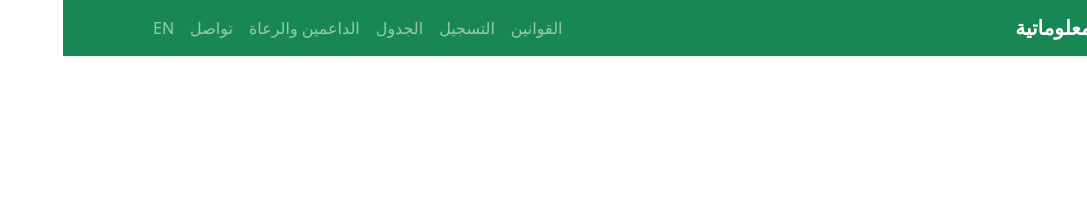
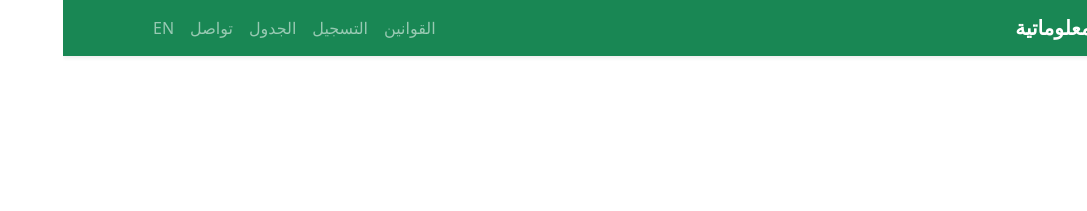
Before and after one commit to Saudi-olympiad-in-informatics/Website, a Jekyll site: the page built from root/index.md, in a window 1280 px wide. Shown: the top 211 px of the page, without its empty margins (193-1280 px from the left). Built offline with Jekyll 4.4.1, drawn with Linux system fonts in a browser that asks for light colours; our own code applies the rules of GitHub Pages for plain Markdown files.

Commit message:
Update default.html

```diff
--- a/root/_layouts/default.html
+++ b/root/_layouts/default.html
@@ -30,7 +30,7 @@ layout: base
                 <li class="nav-item"><a class="nav-link {% if page.id == 'schedule' %} active {% endif %}" href="/schedule">الجدول</a></li>
                 <!-- <li class="nav-item"><a class="nav-link {% if page.id == 'tasks' %} active {% endif %}" href="/tasks">المسائل</a></li> -->
                 <!-- <li class="nav-item"><a class="nav-link {% if page.id == 'results' %} active {% endif %}" href="/results">النتائج</a></li> -->
-                <li class="nav-item"><a class="nav-link {% if page.id == 'sponsors' %} active {% endif %}" href="/sponsors">الداعمين والرعاة</a></li>
+<!--                 <li class="nav-item"><a class="nav-link {% if page.id == 'sponsors' %} active {% endif %}" href="/sponsors">الداعمين والرعاة</a></li> -->
                 <li class="nav-item"><a class="nav-link {% if page.id == 'contact' %} active {% endif %}" href="/contact">تواصل</a></li>
                 {% else %}
                 <li class="nav-item"><a class="nav-link {% if page.id == 'rules' %} active {% endif %}" href="/en/rules">Rules</a></li>
@@ -38,7 +38,7 @@ layout: base
                 <li class="nav-item"><a class="nav-link {% if page.id == 'schedule' %} active {% endif %}" href="/en/schedule">Schedule</a></li>
                 <!-- <li class="nav-item"><a class="nav-link {% if page.id == 'tasks' %} active {% endif %}" href="/en/tasks">Tasks</a></li> -->
                 <!-- <li class="nav-item"><a class="nav-link {% if page.id == 'results' %} active {% endif %}" href="/en/results">Results</a></li> -->
-                <li class="nav-item"><a class="nav-link {% if page.id == 'sponsors' %} active {% endif %}" href="/en/sponsors">Sponsors</a></li>
+<!--                 <li class="nav-item"><a class="nav-link {% if page.id == 'sponsors' %} active {% endif %}" href="/en/sponsors">Sponsors</a></li> -->
                 <li class="nav-item"><a class="nav-link {% if page.id == 'contact' %} active {% endif %}" href="/en/contact">Contact</a></li>
                 {% endif %}
 
```
